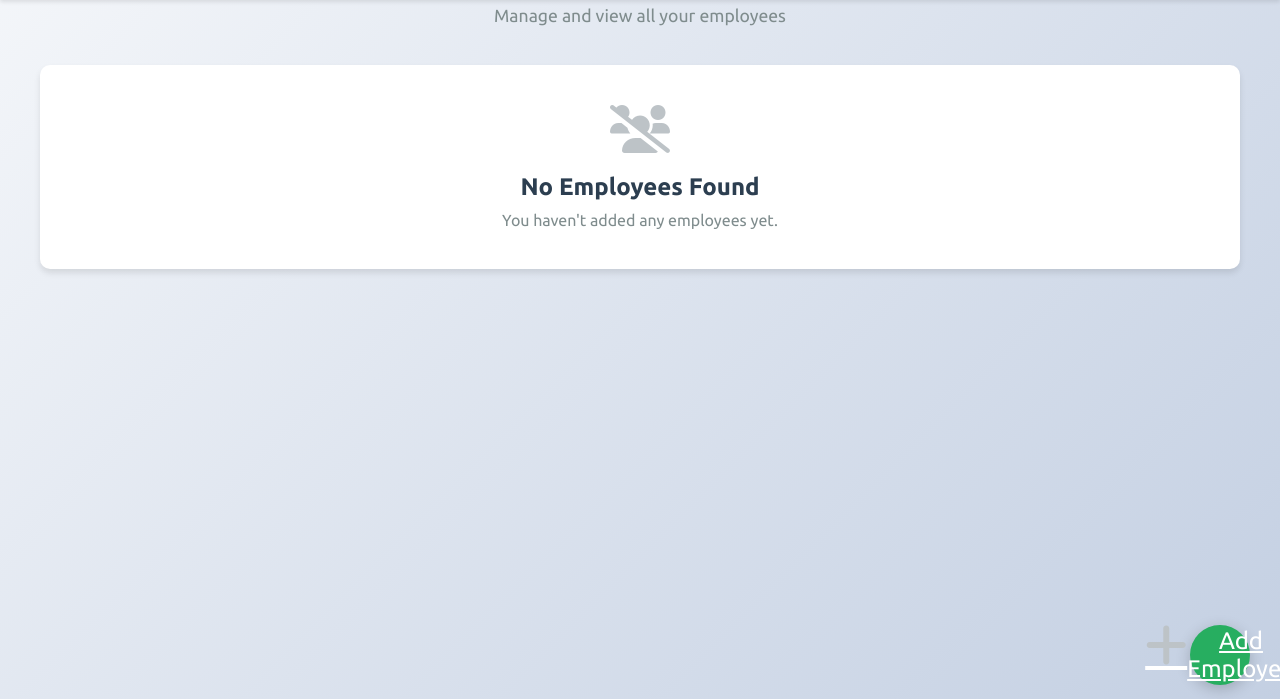
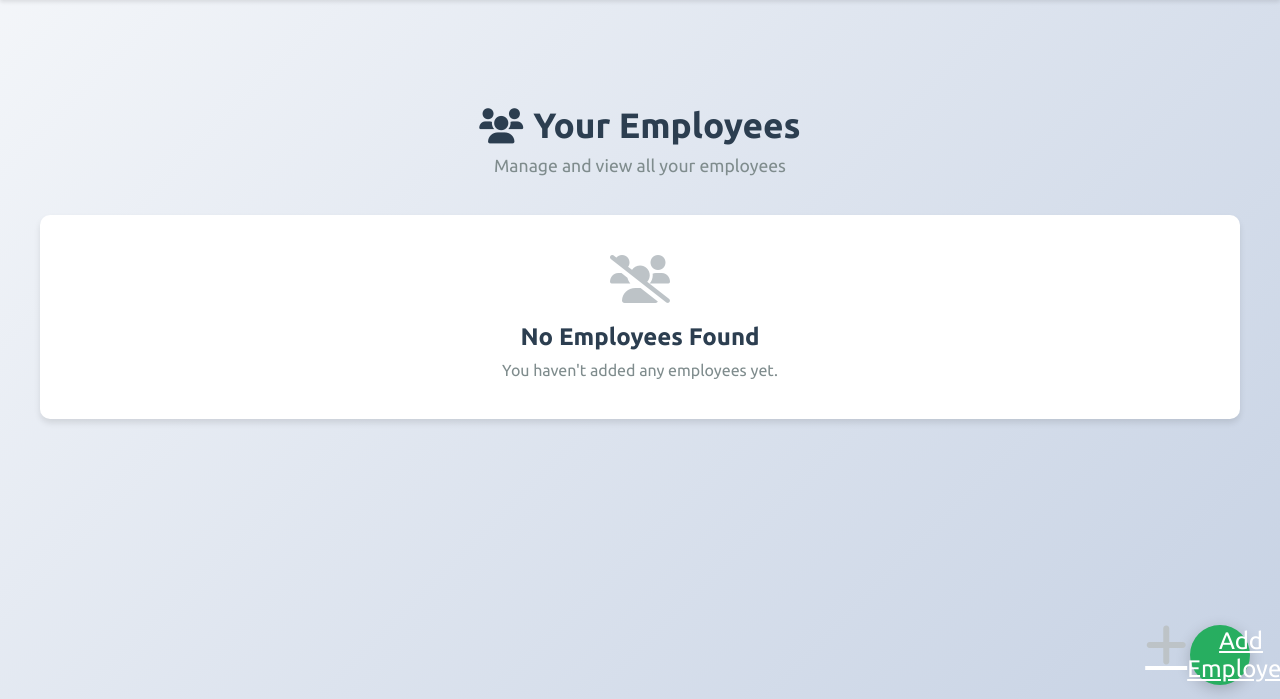
Before and after one commit to nafis-muktashid/CSE311L-CC, a PHP site: page /employees.php in a window 1280 px wide. Shown: the part 85-784 px from the top of the page. Run offline with PHP 8.4, Linux system fonts and the light colour scheme; a user stored in the database is signed in; data that the repository does not hold is empty.

Commit message:
view employee ui good again

```diff
--- a/css/employee_management.css
+++ b/css/employee_management.css
@@ -1,5 +1,9 @@
 .content-wrapper {
 	padding: 40px;
+}
+
+.empwrap {
+	margin-top: 150px;
 }
 
 .page-header {
--- a/employees.php
+++ b/employees.php
@@ -43,7 +43,7 @@ $stmt->execute();$result = $stmt->get_result();
         <div class="container">
             <?php renderHeader('employees'); ?>
 
-            <div class="content-wrapper">
+            <div class="content-wrapper empwrap">
                 <div class="page-header">
                     <h1><i class="fas fa-users"></i> Your Employees</h1>
                     <p>Manage and view all your employees</p>
```
